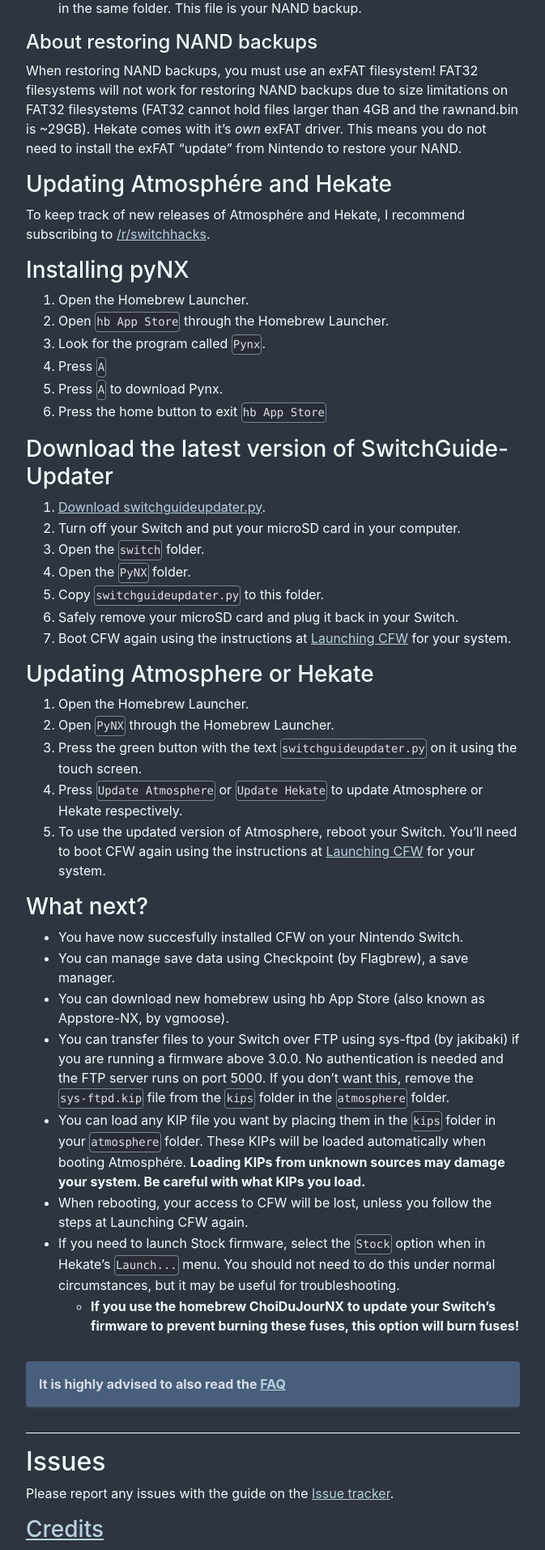
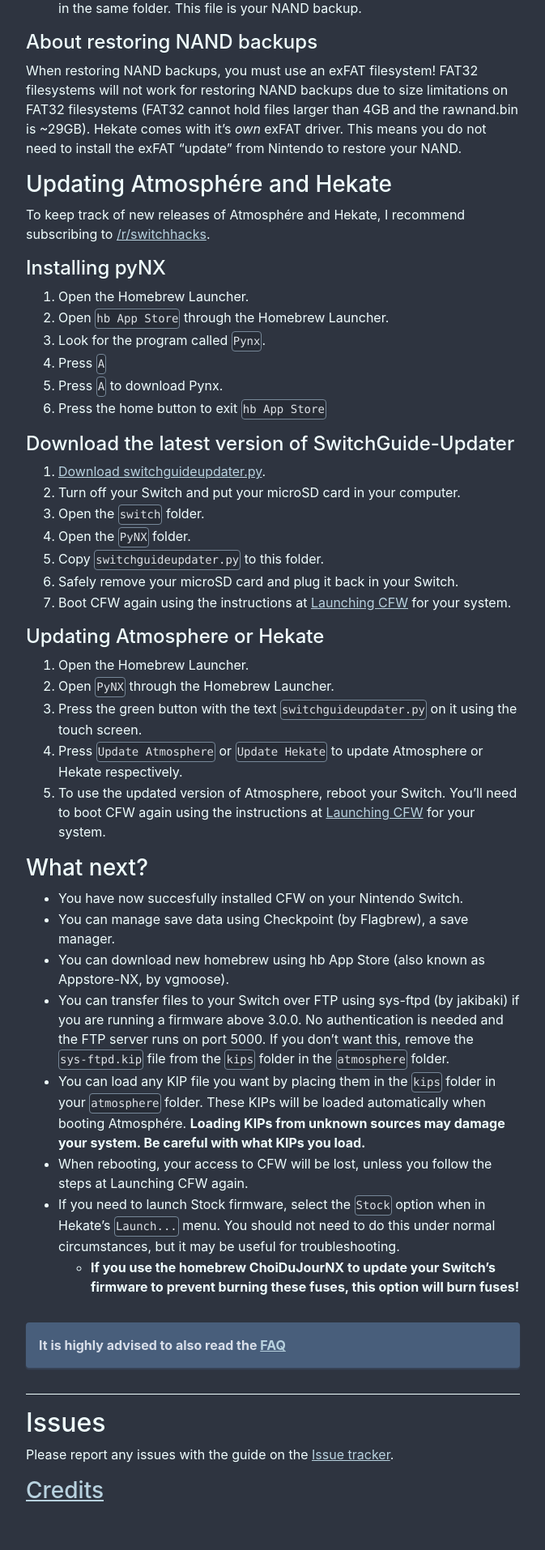
Before and after one commit to noirscape/SwitchGuideOLD, a Jekyll site: the page built from finalizing.md, in a window 1280 px wide. Shown: the part 1632-3546 px from the top of the page at 81% size, without its empty margins (303-976 px from the left). Built offline with Jekyll 4.4.1, drawn with Linux system fonts in a browser that asks for light colours; after the commit the page ends 3498 px from its top, so only the background shows below that.

Commit message:
Deepen ident

```diff
--- a/finalizing.md
+++ b/finalizing.md
@@ -42,7 +42,7 @@
 
 To keep track of new releases of Atmosphére and Hekate, I recommend subscribing to [/r/switchhacks](https://reddit.com/r/switchhacks).
 
-### Installing pyNX
+#### Installing pyNX
 
 1. Open the Homebrew Launcher.
 2. Open `hb App Store` through the Homebrew Launcher.
@@ -51,7 +51,7 @@
 5. Press `A` to download Pynx.
 6. Press the home button to exit `hb App Store`
 
-### Download the latest version of SwitchGuide-Updater
+#### Download the latest version of SwitchGuide-Updater
 
 1. [Download switchguideupdater.py](https://github.com/noirscape/SwitchGuide-Updater/releases/latest).
 2. Turn off your Switch and put your microSD card in your computer.
@@ -61,7 +61,7 @@
 6. Safely remove your microSD card and plug it back in your Switch.
 7. Boot CFW again using the instructions at [Launching CFW](/launching-cfw/) for your system.
 
-### Updating Atmosphere or Hekate
+#### Updating Atmosphere or Hekate
 
 1. Open the Homebrew Launcher.
 2. Open `PyNX` through the Homebrew Launcher.
```
